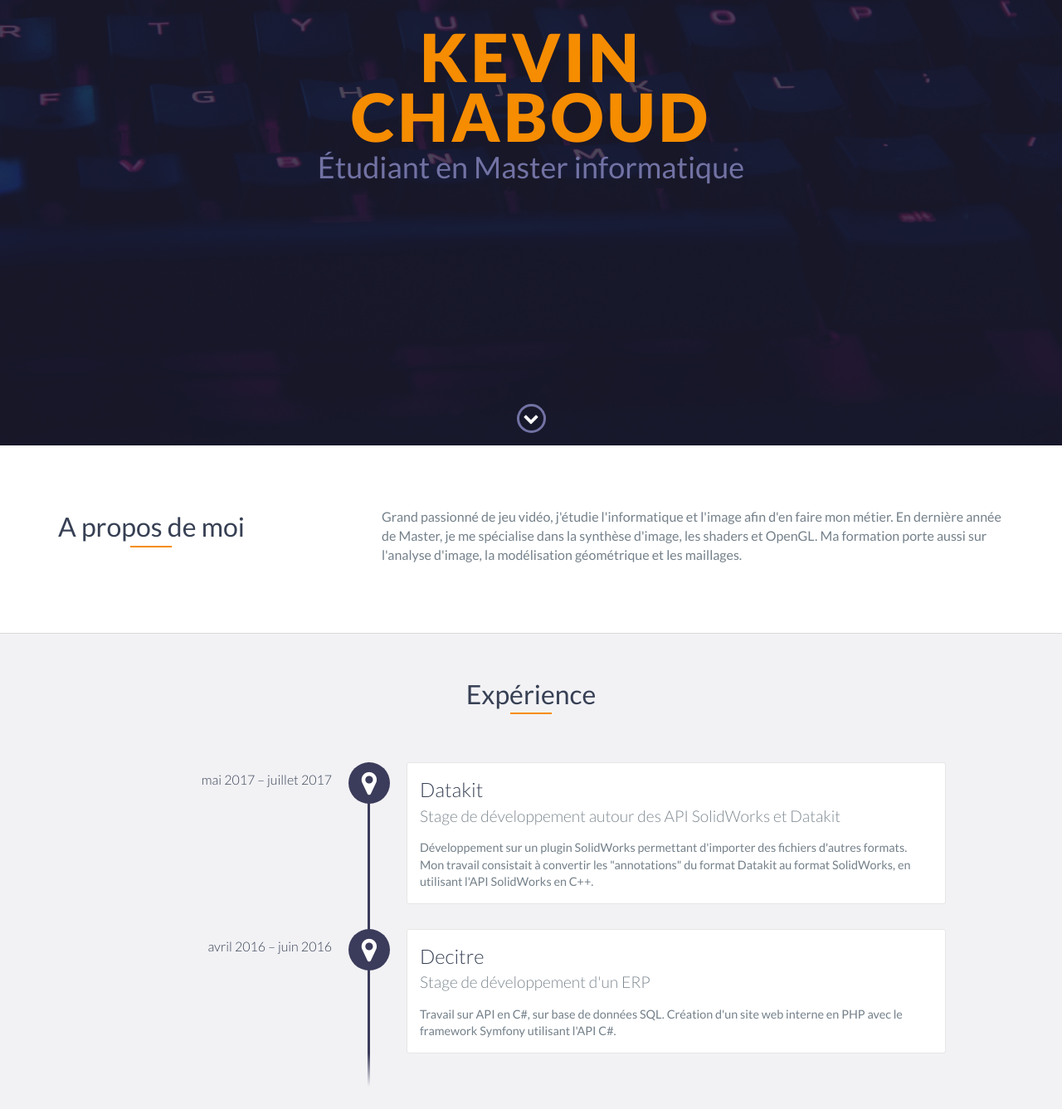
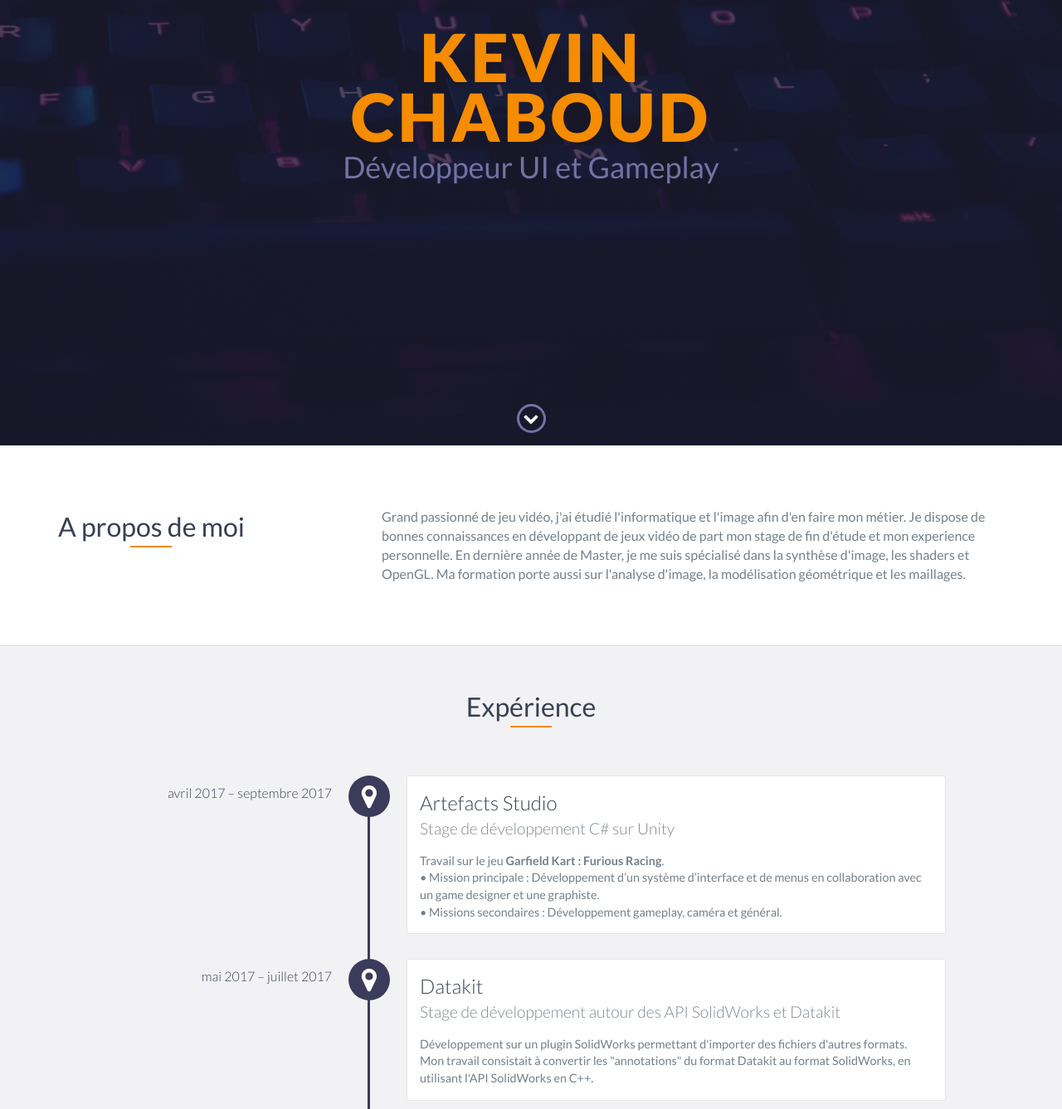
Before and after one commit to kchaboud/kchaboud.github.io, a website: page index.html in a window 1280 px wide. Shown: the part 263-1600 px from the top of the page at 83% size. Drawn offline with nearby package versions, Linux system fonts and the light colour scheme.

Commit message:
Adding Artefacts studio internship + small changes

```diff
--- a/index.html
+++ b/index.html
@@ -49,7 +49,7 @@
     <div id="lead">
         <div id="lead-content">
             <h1>Kevin Chaboud</h1>
-            <h2>Étudiant en Master informatique</h2>
+            <h2>Développeur UI et Gameplay</h2>
             <!-- TODO CV Link -->
             <!-- <a href="#" class="btn-rounded-white">Télécharger le CV</a> -->
         </div>
@@ -74,7 +74,7 @@
                 </div>
                 <div class="col-md-8">
                     <p>
-                        Grand passionné de jeu vidéo, j'étudie l'informatique et l'image afin d'en faire mon métier. En dernière année de Master, je me spécialise dans la synthèse d'image, les shaders et OpenGL. Ma formation porte aussi sur l'analyse d'image, la modélisation géométrique et les maillages.
+                        Grand passionné de jeu vidéo, j'ai étudié l'informatique et l'image afin d'en faire mon métier. Je dispose de bonnes connaissances en développant de jeux vidéo de part mon stage de fin d'étude et mon experience personnelle. En dernière année de Master, je me suis spécialisé dans la synthèse d'image, les shaders et OpenGL. Ma formation porte aussi sur l'analyse d'image, la modélisation géométrique et les maillages.
                     </p>
                 </div>
             </div>
@@ -84,6 +84,16 @@
     <div id="experience" class="background-alt">
         <h2 class="heading">Expérience</h2>
         <div id="experience-timeline">
+           <div data-date="avril 2017 – septembre 2017">
+                <h3>Artefacts Studio</h3>
+                <h4>Stage de développement C# sur Unity</h4>
+                <p>
+                    Travail sur le jeu <b>Garfield Kart : Furious Racing</b>.<br>
+                    •	Mission principale : Développement d’un système d’interface et de menus en collaboration avec un game designer et une graphiste.<br>
+                    •	Missions secondaires : Développement gameplay, caméra et général.
+                </p>
+            </div>
+
             <div data-date="mai 2017 – juillet 2017">
                 <h3>Datakit</h3>
                 <h4>Stage de développement autour des API SolidWorks et Datakit</h4>
@@ -252,7 +262,7 @@
             <li>Unity3D</li>
             <li>UML</li>
             <li>Git</li>
-            <li>GLSL</li>
+            <li>SVN</li>
             <li>OpenGL</li>
             <li>OpenMP</li>
         </ul>
```
